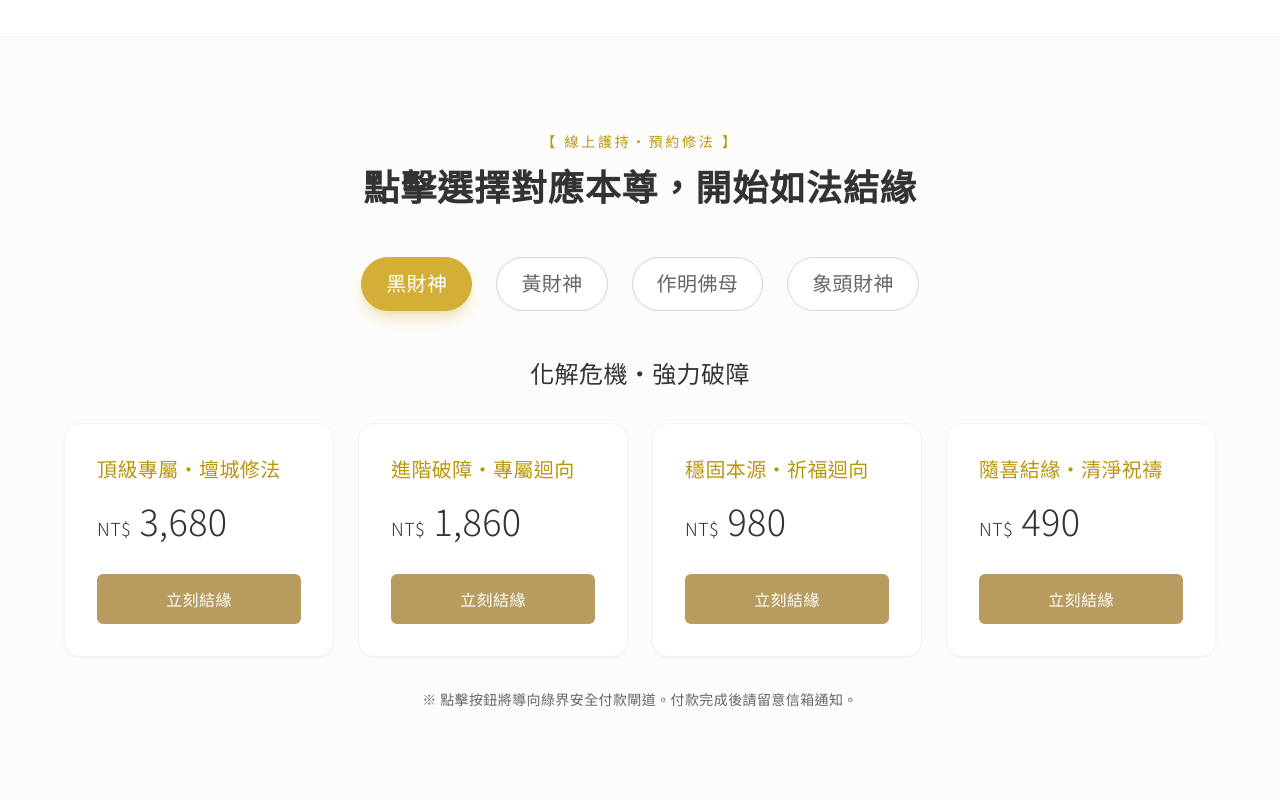
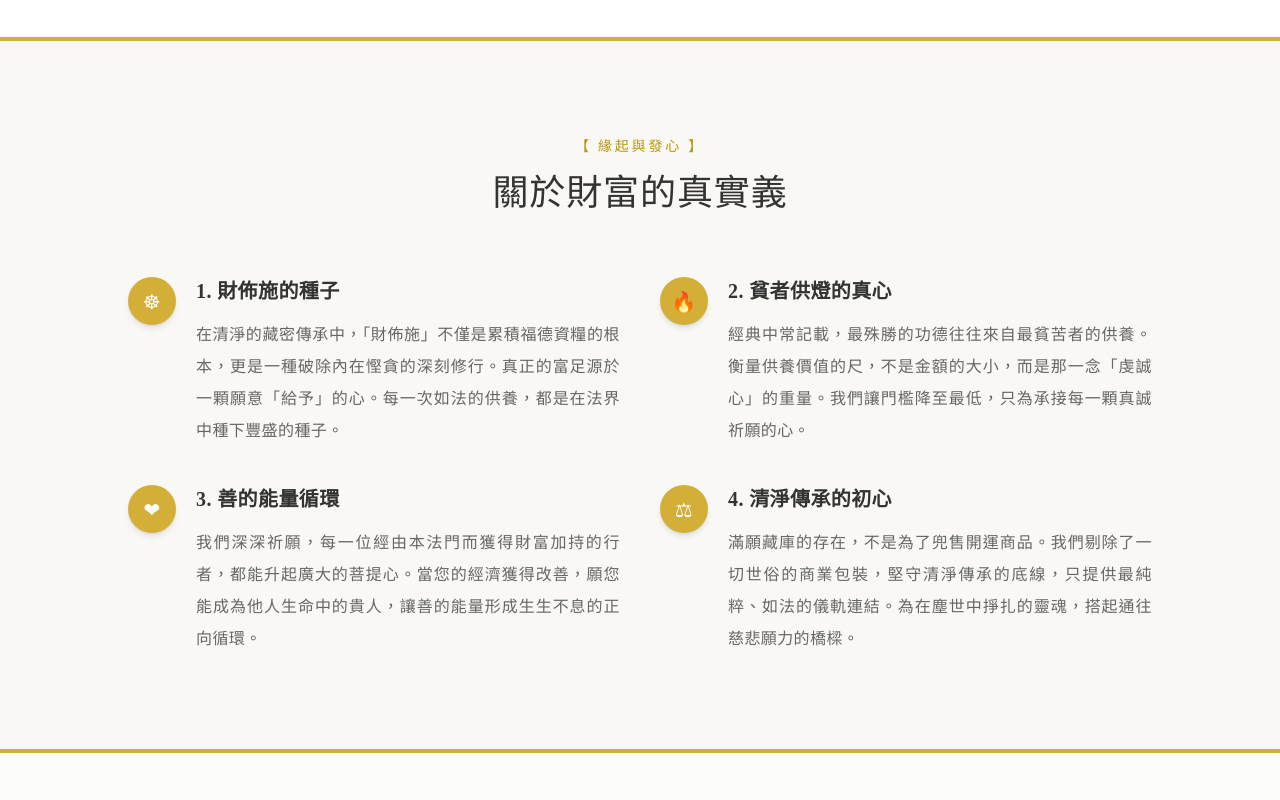
Before and after one commit to love1111now/manyuan-tibet, a React (Vite) app: page / in a window 1280 px wide. Shown: the part 5800-6600 px from the top of the page. Built offline with nearby package versions, Linux system fonts and the light colour scheme.

Commit message:
完成所有四尊神明內頁的綠界收費連結串接與客服信箱更新

```diff
--- a/src/App.jsx
+++ b/src/App.jsx
@@ -4,73 +4,26 @@ export default function App() {
   // --- 能量傾聽 React State ---
   const [selectedOracle, setSelectedOracle] = useState(null);
 
-  // --- 收費方案頁籤 React State ---
-  const [activePricingTab, setActivePricingTab] = useState('black');
-
   const oracleData = {
     black: {
       title: '您當下的正法本尊：【黑財神】',
       desc: '您正承受著巨大的業力與財務壓迫。您需要黑財神以雷霆萬鈞之勢，為您強力斬斷漏財惡緣，催動爆發性收入以度過危機。',
-      link: '#pricing-section',
+      link: 'black-dzambhala.html',
     },
     ganapati: {
       title: '您當下的正法本尊：【象頭財神】',
       desc: '您的財富正處於容易流失的盲區。象頭神將為您開啟清明智慧，為您的重大決策與資產築起最堅固的護城河。',
-      link: '#pricing-section',
+      link: 'ganapati.html',
     },
     yellow: {
       title: '您當下的正法本尊：【黃財神】',
       desc: '您不缺努力，缺的是福德基石。黃財神的水供將洗滌您的匱乏意識，為您穩固本業，讓加薪與客源自然湧現。',
-      link: '#pricing-section',
+      link: 'yellow-dzambhala.html',
     },
     kurukulla: {
       title: '您當下的正法本尊：【作明佛母】',
       desc: '您的問題不在專業，而在人際磁場。佛母的紅蓮懷愛法將為您轉化人際磁場，讓關鍵貴人、客戶不由自主地向您靠攏。',
-      link: '#pricing-section',
-    }
-  };
-
-  // 16組綠界收費連結資料
-  const pricingData = {
-    black: {
-      name: '黑財神',
-      subtitle: '化解危機・強力破障',
-      plans: [
-        { price: '3,680', url: 'https://cart.cashier.ecpay.com.tw/qp/z4V8', title: '頂級專屬・壇城修法' },
-        { price: '1,860', url: 'https://cart.cashier.ecpay.com.tw/qp/z4Q7', title: '進階破障・專屬迴向' },
-        { price: '980', url: 'https://cart.cashier.ecpay.com.tw/qp/z4PD', title: '穩固本源・祈福迴向' },
-        { price: '490', url: 'https://cart.cashier.ecpay.com.tw/qp/z4ND', title: '隨喜結緣・清淨祝禱' }
-      ]
-    },
-    yellow: {
-      name: '黃財神',
-      subtitle: '豐盛安心・穩固本源',
-      plans: [
-        { price: '3,680', url: 'https://cart.cashier.ecpay.com.tw/qp/z4Z5', title: '頂級專屬・壇城修法' },
-        { price: '1,860', url: 'https://cart.cashier.ecpay.com.tw/qp/z4Y3', title: '進階破障・專屬迴向' },
-        { price: '980', url: 'https://cart.cashier.ecpay.com.tw/qp/z4XF', title: '穩固本源・祈福迴向' },
-        { price: '490', url: 'https://cart.cashier.ecpay.com.tw/qp/z4W0', title: '隨喜結緣・清淨祝禱' }
-      ]
-    },
-    kurukulla: {
-      name: '作明佛母',
-      subtitle: '貴人滿盈・懷愛善緣',
-      plans: [
-        { price: '3,680', url: 'https://cart.cashier.ecpay.com.tw/qp/z5d7', title: '頂級專屬・壇城修法' },
-        { price: '1,860', url: 'https://cart.cashier.ecpay.com.tw/qp/z5c3', title: '進階破障・專屬迴向' },
-        { price: '980', url: 'https://cart.cashier.ecpay.com.tw/qp/z5bF', title: '穩固本源・祈福迴向' },
-        { price: '490', url: 'https://cart.cashier.ecpay.com.tw/qp/z5a8', title: '隨喜結緣・清淨祝禱' }
-      ]
-    },
-    ganapati: {
-      name: '象頭財神',
-      subtitle: '智慧守護・決策清明',
-      plans: [
-        { price: '3,680', url: 'https://cart.cashier.ecpay.com.tw/qp/z4U2', title: '頂級專屬・壇城修法' },
-        { price: '1,860', url: 'https://cart.cashier.ecpay.com.tw/qp/z4T1', title: '進階破障・專屬迴向' },
-        { price: '980', url: 'https://cart.cashier.ecpay.com.tw/qp/z4S8', title: '穩固本源・祈福迴向' },
-        { price: '490', url: 'https://cart.cashier.ecpay.com.tw/qp/z4R5', title: '隨喜結緣・清淨祝禱' }
-      ]
+      link: 'kurukulla.html',
     }
   };
 
@@ -151,13 +104,7 @@ export default function App() {
                 <p className="text-gray-300 mb-8 leading-loose text-lg tracking-wide max-w-[90%] mx-auto">
                   {oracleData[selectedOracle].desc}
                 </p>
-                <a href={oracleData[selectedOracle].link}
-                   onClick={(e) => {
-                     e.preventDefault();
-                     setActivePricingTab(selectedOracle);
-                     document.getElementById('pricing-section').scrollIntoView({ behavior: 'smooth' });
-                   }}
-                   className="inline-block bg-gradient-to-br from-gold-base to-gold-deep text-white py-3 px-8 rounded-full font-medium text-lg tracking-widest transition-all duration-300 breathing-glow hover:text-white border border-white/20">
+                <a href={oracleData[selectedOracle].link} className="inline-block bg-gradient-to-br from-gold-base to-gold-deep text-white py-3 px-8 rounded-full font-medium text-lg tracking-widest transition-all duration-300 breathing-glow hover:text-white border border-white/20">
                   讓清淨能量為您破局 ➔
                 </a>
                 <button onClick={() => setSelectedOracle(null)} className="block mx-auto mt-6 text-sm text-gray-500 hover:text-gold-base transition-colors underline">
@@ -295,12 +242,12 @@ export default function App() {
           <div className="max-w-6xl mx-auto">
             <div className="text-center mb-16 animate-fade-in">
               <h2 className="font-serif text-3xl md:text-4xl text-main font-semibold tracking-wide mb-4">正法本尊 專屬護持</h2>
-              <p className="text-muted text-lg tracking-wide">了解各法門專屬痛點解析與祈願方向</p>
+              <p className="text-muted text-lg tracking-wide">點擊查看各法門專屬痛點解析與祈願方案</p>
             </div>
 
             <div className="grid grid-cols-1 md:grid-cols-2 gap-8 md:gap-10">
               <article className="group relative w-full h-[280px] md:h-[360px] rounded-2xl overflow-hidden bg-dark shadow-lg transition-all duration-500 hover:-translate-y-2 hover:shadow-2xl hover:shadow-gold-base/20 animate-fade-in delay-100">
-                <a href="#pricing-section" onClick={(e) => { e.preventDefault(); setActivePricingTab('black'); document.getElementById('pricing-section').scrollIntoView({ behavior: 'smooth' }); }} className="block w-full h-full" aria-label="了解黑財神祈願方案">
+                <a href="black-dzambhala.html" className="block w-full h-full" aria-label="了解黑財神祈願方案">
                   <img src="/images/image_2.webp" alt="黑財神" loading="lazy" className="w-full h-full object-cover opacity-85 transition-all duration-700 group-hover:scale-105 group-hover:opacity-100" />
                   <div className="absolute inset-0 bg-gradient-to-t from-dark/95 via-dark/30 to-transparent flex flex-col justify-end p-8 md:p-10">
                     <h3 className="font-serif text-2xl text-white mb-2 font-medium tracking-wide">【化解危機】黑財神</h3>
@@ -310,7 +257,7 @@ export default function App() {
               </article>
 
               <article className="group relative w-full h-[280px] md:h-[360px] rounded-2xl overflow-hidden bg-dark shadow-lg transition-all duration-500 hover:-translate-y-2 hover:shadow-2xl hover:shadow-gold-base/20 animate-fade-in delay-200">
-                <a href="#pricing-section" onClick={(e) => { e.preventDefault(); setActivePricingTab('ganapati'); document.getElementById('pricing-section').scrollIntoView({ behavior: 'smooth' }); }} className="block w-full h-full" aria-label="了解象頭財神祈願方案">
+                <a href="ganapati.html" className="block w-full h-full" aria-label="了解象頭財神祈願方案">
                   <img src="/images/image_3.webp" alt="象神精靈主" loading="lazy" className="w-full h-full object-cover object-top opacity-85 transition-all duration-700 group-hover:scale-105 group-hover:opacity-100" />
                   <div className="absolute inset-0 bg-gradient-to-t from-dark/95 via-dark/30 to-transparent flex flex-col justify-end p-8 md:p-10">
                     <h3 className="font-serif text-2xl text-white mb-2 font-medium tracking-wide">【智慧守護】象頭財神</h3>
@@ -320,7 +267,7 @@ export default function App() {
               </article>
 
               <article className="group relative w-full h-[280px] md:h-[360px] rounded-2xl overflow-hidden bg-dark shadow-lg transition-all duration-500 hover:-translate-y-2 hover:shadow-2xl hover:shadow-gold-base/20 animate-fade-in delay-100">
-                <a href="#pricing-section" onClick={(e) => { e.preventDefault(); setActivePricingTab('yellow'); document.getElementById('pricing-section').scrollIntoView({ behavior: 'smooth' }); }} className="block w-full h-full" aria-label="了解黃財神祈願方案">
+                <a href="yellow-dzambhala.html" className="block w-full h-full" aria-label="了解黃財神祈願方案">
                   <img src="/images/image_4.webp" alt="黃財神" loading="lazy" className="w-full h-full object-cover opacity-85 transition-all duration-700 group-hover:scale-105 group-hover:opacity-100" />
                   <div className="absolute inset-0 bg-gradient-to-t from-dark/95 via-dark/30 to-transparent flex flex-col justify-end p-8 md:p-10">
                     <h3 className="font-serif text-2xl text-white mb-2 font-medium tracking-wide">【豐盛安心】黃財神</h3>
@@ -330,7 +277,7 @@ export default function App() {
               </article>
 
               <article className="group relative w-full h-[280px] md:h-[360px] rounded-2xl overflow-hidden bg-dark shadow-lg transition-all duration-500 hover:-translate-y-2 hover:shadow-2xl hover:shadow-gold-base/20 animate-fade-in delay-200">
-                <a href="#pricing-section" onClick={(e) => { e.preventDefault(); setActivePricingTab('kurukulla'); document.getElementById('pricing-section').scrollIntoView({ behavior: 'smooth' }); }} className="block w-full h-full" aria-label="了解作明佛母祈願方案">
+                <a href="kurukulla.html" className="block w-full h-full" aria-label="了解作明佛母祈願方案">
                   <img src="/images/image_5.webp" alt="作明佛母" loading="lazy" className="w-full h-full object-cover opacity-85 transition-all duration-700 group-hover:scale-105 group-hover:opacity-100" />
                   <div className="absolute inset-0 bg-gradient-to-t from-dark/95 via-dark/30 to-transparent flex flex-col justify-end p-8 md:p-10">
                     <h3 className="font-serif text-2xl text-white mb-2 font-medium tracking-wide">【貴人滿盈】作明佛母</h3>
@@ -341,63 +288,6 @@ export default function App() {
             </div>
           </div>
         </section>
-
-        {/* --- 全新：線上護持・收費方案區塊 --- */}
-        <section id="pricing-section" className="py-24 px-5 bg-bgBase border-b border-gray-200">
-          <div className="max-w-6xl mx-auto">
-            <div className="text-center mb-12 animate-fade-in">
-              <div className="font-serif text-gold-deep tracking-[0.2em] text-sm mb-4">【 線上護持・預約修法 】</div>
-              <h2 className="font-serif text-3xl md:text-4xl text-main font-semibold tracking-wide mb-6">點擊選擇對應本尊，開始如法結緣</h2>
-            </div>
-
-            {/* 頁籤按鈕 */}
-            <div className="flex flex-wrap justify-center gap-3 md:gap-6 mb-12">
-              {Object.keys(pricingData).map((key) => (
-                <button
-                  key={key}
-                  onClick={() => setActivePricingTab(key)}
-                  className={`px-6 py-3 rounded-full font-serif text-lg md:text-xl transition-all duration-300 border ${
-                    activePricingTab === key
-                      ? 'bg-gold-base text-white border-gold-base shadow-lg shadow-gold-base/30'
-                      : 'bg-white text-muted border-gray-300 hover:border-gold-base hover:text-gold-deep'
-                  }`}
-                >
-                  {pricingData[key].name}
-                </button>
-              ))}
-            </div>
-
-            {/* 收費卡片內容 */}
-            <div className="animate-fade-in">
-              <div className="text-center mb-8">
-                <h3 className="font-serif text-2xl text-main font-medium">{pricingData[activePricingTab].subtitle}</h3>
-              </div>
-
-              <div className="grid grid-cols-1 sm:grid-cols-2 lg:grid-cols-4 gap-6">
-                {pricingData[activePricingTab].plans.map((plan, index) => (
-                  <div key={index} className="bg-white rounded-2xl p-8 border border-gray-100 shadow-sm hover:shadow-xl hover:-translate-y-1 transition-all duration-300 flex flex-col h-full">
-                    <div className="font-serif text-gold-deep text-xl mb-4 font-medium">{plan.title}</div>
-                    <div className="text-4xl font-light text-main mb-8">
-                      <span className="text-lg">NT$</span> {plan.price}
-                    </div>
-                    <div className="mt-auto">
-                      <a
-                        href={plan.url}
-                        target="_blank"
-                        rel="noopener noreferrer"
-                        className="block w-full text-center bg-[#b89b5e] hover:bg-[#a3884f] text-white px-6 py-3 rounded-md transition-colors font-medium tracking-wide"
-                      >
-                        立刻結緣
-                      </a>
-                    </div>
-                  </div>
-                ))}
-              </div>
-              <p className="text-center text-sm text-muted mt-8">※ 點擊按鈕將導向綠界安全付款閘道。付款完成後請留意信箱通知。</p>
-            </div>
-          </div>
-        </section>
-        {/* --- 收費方案區塊結束 --- */}
 
         <section className="py-24 px-5 bg-[#FAF8F4] border-y-4 border-gold-base">
             <div className="max-w-5xl mx-auto animate-fade-in">
@@ -495,7 +385,7 @@ export default function App() {
             以設計的美學，傳遞清淨的能量。
           </p>
           <p className="text-sm tracking-wide">
-            任何祈願疑問：<a href="mailto:maggokao@gmail.com" className="text-gold-base hover:text-white transition-colors">maggokao@gmail.com</a>
+            任何祈願疑問：<a href="mailto:love1111now@gmail.com" className="text-gold-base hover:text-white transition-colors">love1111now@gmail.com</a>
           </p>
         </div>
 
```
Also changed, not shown: black-dzambhala.html (+4 -4 lines), ganapati.html (+5 -4 lines), kurukulla.html (+4 -4 lines), yellow-dzambhala.html (+4 -4 lines).
